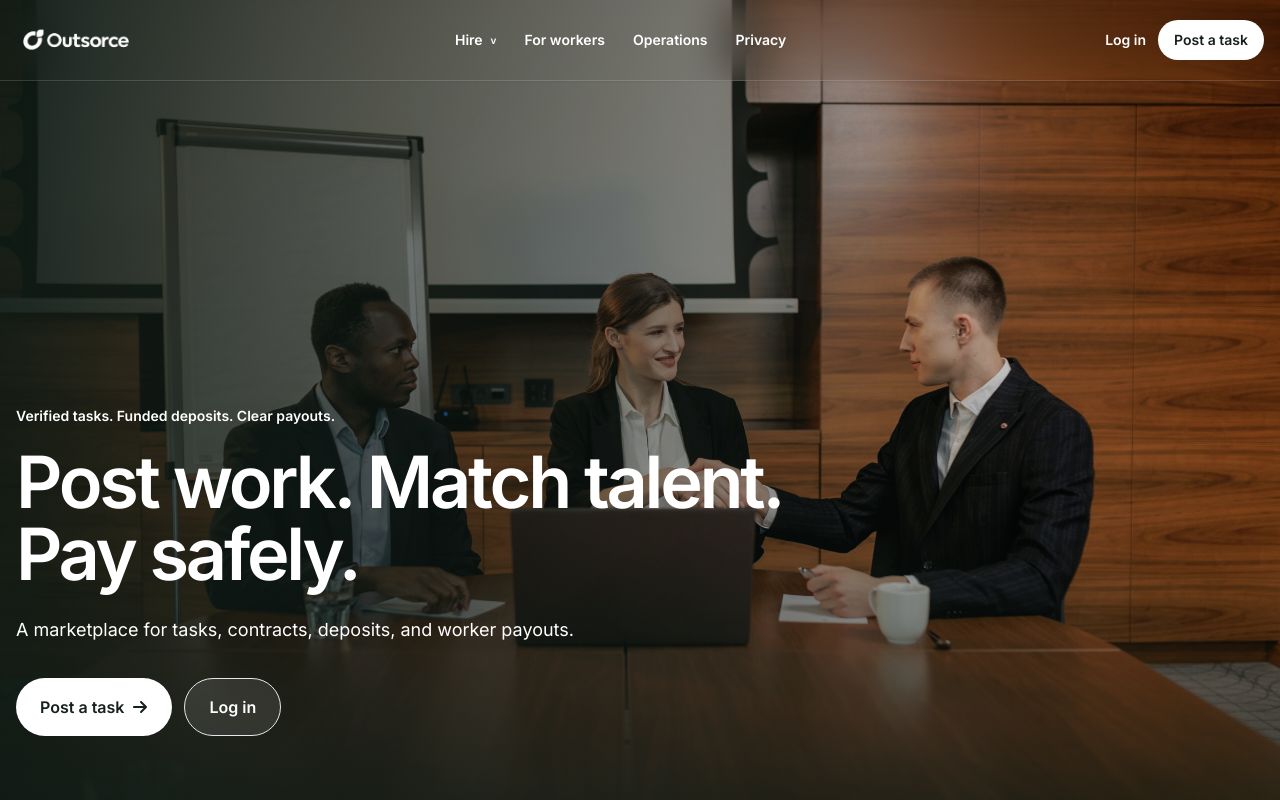
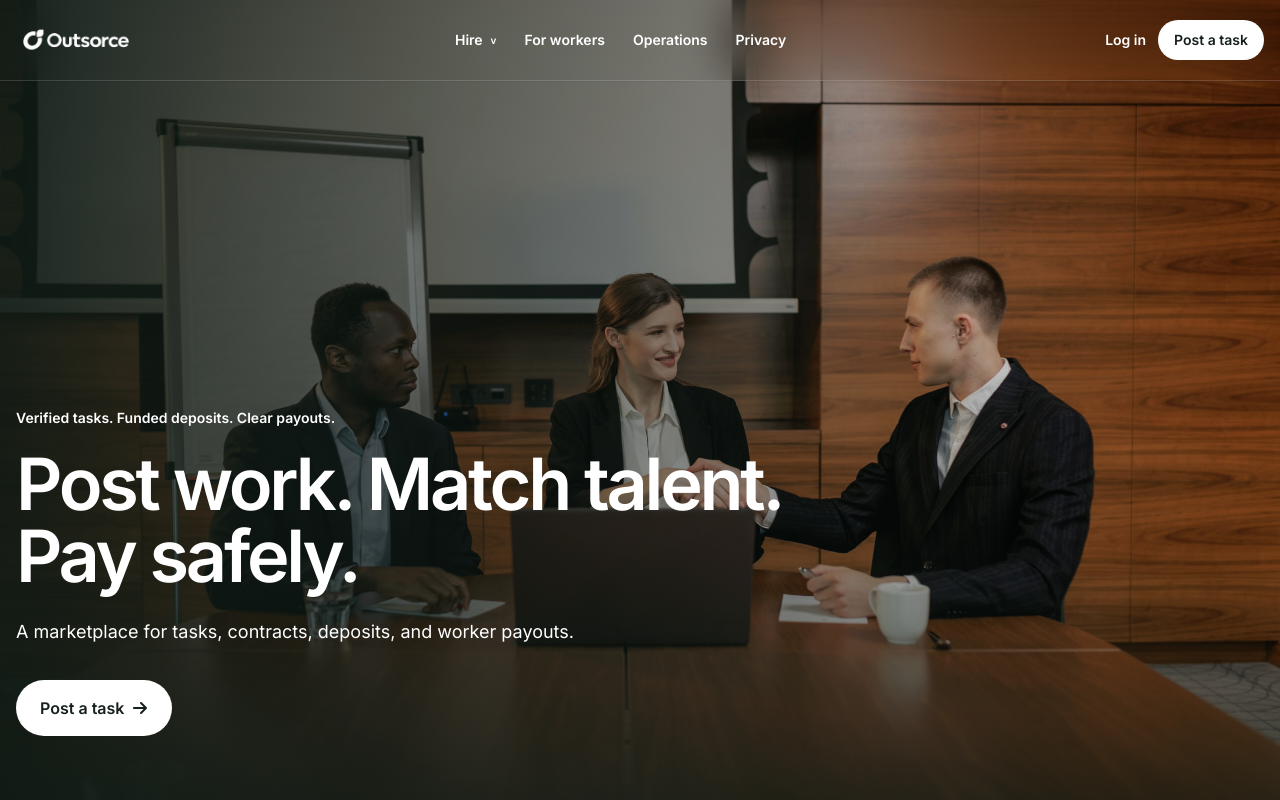
Before and after one commit to heismyke/outsource, a Nuxt app: page / in a window 1280 px wide. Shown: the top 800 px of the page. Built offline with nearby package versions, Linux system fonts and the light colour scheme.

Commit message:
Remove duplicate hero login CTA

```diff
--- a/pages/index.vue
+++ b/pages/index.vue
@@ -22,9 +22,6 @@
             <NuxtLink to="/post-work" class="inline-flex items-center justify-center gap-2 rounded-full bg-white px-6 py-4 text-base font-semibold text-ink transition hover:bg-brand hover:text-white">
               Post a task
               <FontAwesomeIcon icon="arrow-right" class="h-4 w-4" />
-            </NuxtLink>
-            <NuxtLink to="/login" class="inline-flex items-center justify-center rounded-full border border-white/24 bg-white/10 px-6 py-4 text-base font-semibold text-white backdrop-blur transition hover:bg-white hover:text-ink">
-              Log in
             </NuxtLink>
           </div>
         </div>
```
